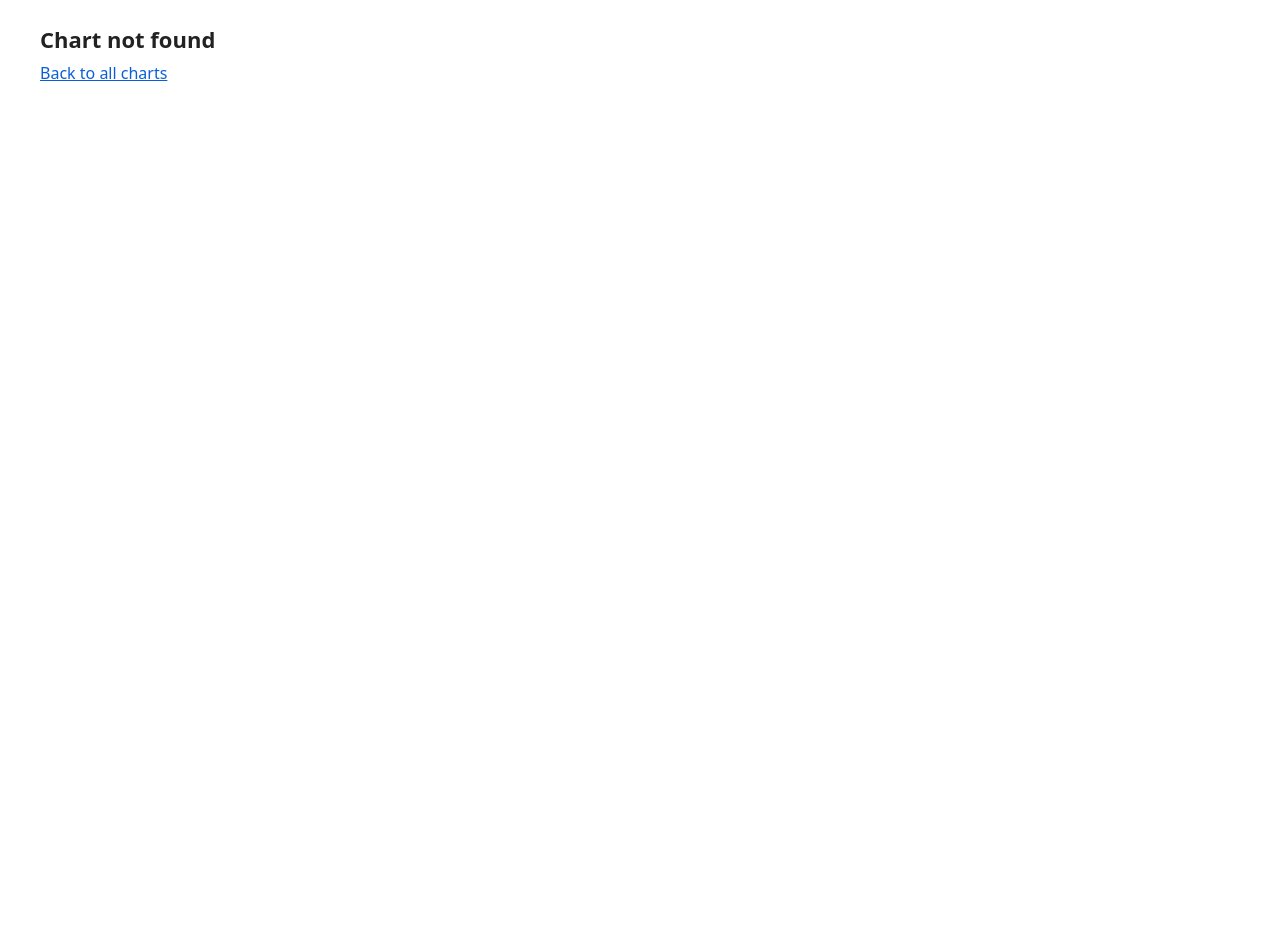
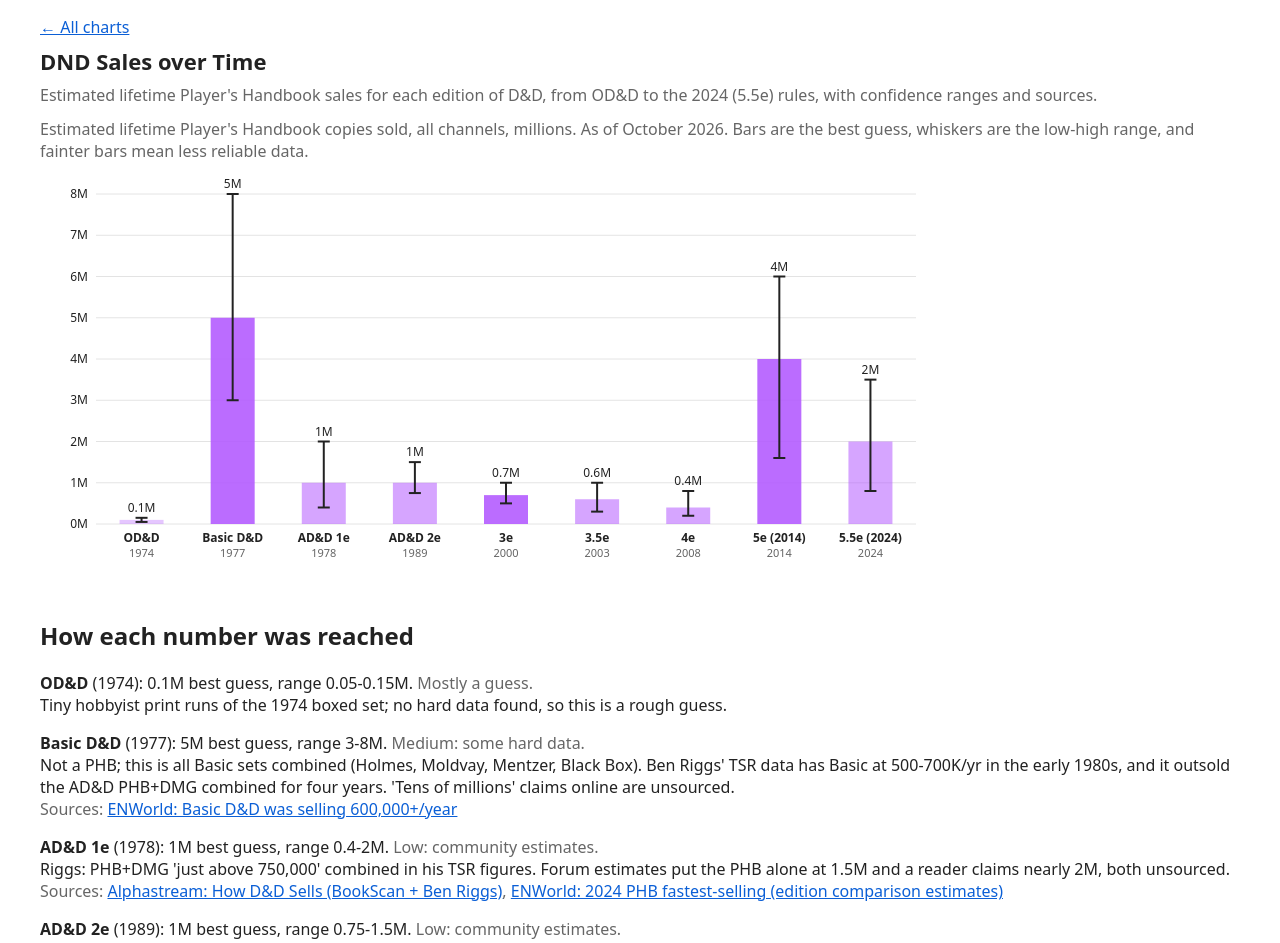
Before and after one commit to nathanphoffman/GraphData, a React (Vite) app: page /#/chart/dnd-sales in a window 1280 px wide. Before the commit this address had no page. Shown: the top 943 px of the page. Before the commit the page ends 800 px from the top, so only its background shows below. Built offline with nearby package versions, Linux system fonts and the light colour scheme.

Commit message:
added dnd sales overtime

```diff
--- /dev/null
+++ b/data/dnd-sales.json
@@ -0,0 +1,64 @@
+{
+ "title": "D&D Sales over Time",
+ "unit": "Estimated lifetime Player's Handbook copies sold, all channels, millions",
+ "asOf": "October 2026",
+ "editions": [
+  {
+   "id": "odnd", "name": "OD&D", "year": 1974, "low": 0.05, "best": 0.1, "high": 0.15, "confidence": "guess",
+   "note": "Tiny hobbyist print runs of the 1974 boxed set; no hard data found, so this is a rough guess.",
+   "sources": []
+  },
+  {
+   "id": "basic", "name": "Basic D&D", "year": 1977, "low": 3, "best": 5, "high": 8, "confidence": "medium",
+   "note": "Not a PHB; this is all Basic sets combined (Holmes, Moldvay, Mentzer, Black Box). Ben Riggs' TSR data has Basic at 500-700K/yr in the early 1980s, and it outsold the AD&D PHB+DMG combined for four years. 'Tens of millions' claims online are unsourced.",
+   "sources": ["enworld-basic-600k"]
+  },
+  {
+   "id": "1e", "name": "AD&D 1e", "year": 1978, "low": 0.4, "best": 1.0, "high": 2.0, "confidence": "low",
+   "note": "Riggs: PHB+DMG 'just above 750,000' combined in his TSR figures. Forum estimates put the PHB alone at 1.5M and a reader claims nearly 2M, both unsourced.",
+   "sources": ["alphastream", "enworld-5e-phb-thread"]
+  },
+  {
+   "id": "2e", "name": "AD&D 2e", "year": 1989, "low": 0.75, "best": 1.0, "high": 1.5, "confidence": "low",
+   "note": "Ryan Dancey (via forums): TSR sold 289,000 2e PHBs in 1998 alone. A YouTuber estimate cited on ENWorld says 750K lifetime.",
+   "sources": ["enworld-dancey", "enworld-5e-phb-thread"]
+  },
+  {
+   "id": "3e", "name": "3e", "year": 2000, "low": 0.5, "best": 0.7, "high": 1.0, "confidence": "medium",
+   "note": "WotC: the three core books passed 1M combined within about two years (roughly 300K each); Dancey: 300K PHBs in the first 30 days. Acaeum estimate of 150-200K PHBs/yr across the 3e era.",
+   "sources": ["enworld-dancey"]
+  },
+  {
+   "id": "3.5e", "name": "3.5e", "year": 2003, "low": 0.3, "best": 0.6, "high": 1.0, "confidence": "low",
+   "note": "Older recollection puts 3.5 at roughly 250-350K overall, but the 5e PHB sold 10x the 3.5 PHB in big-box channels alone, which implies hobby-store sales made up much of it.",
+   "sources": ["enworld-5e-lifetime"]
+  },
+  {
+   "id": "4e", "name": "4e", "year": 2008, "low": 0.2, "best": 0.4, "high": 0.8, "confidence": "low",
+   "note": "WotC court filings say 'hundreds of thousands'. Forum guesses range from 200K to under 800K. WotC never released totals.",
+   "sources": ["enworld-4e-court", "enworld-5e-phb-thread"]
+  },
+  {
+   "id": "5e", "name": "5e (2014)", "year": 2014, "low": 1.6, "best": 4.0, "high": 6.0, "confidence": "medium",
+   "note": "Floor: 1.56-1.6M PHBs through BookScan alone (US big-box/Amazon, mid-2023). BookScan is estimated at 23-34% to 85% of total depending on who you ask, so the true figure is higher; Teos Abadia's math implies 4.5-6M. Best guess is 4M for the 2014 book.",
+   "sources": ["alphastream", "enworld-5e-lifetime", "enworld-teos"]
+  },
+  {
+   "id": "5.5e", "name": "5.5e (2024)", "year": 2024, "low": 0.8, "best": 2.0, "high": 3.5, "confidence": "low",
+   "note": "In progress. BookScan saw only 3,773 US copies in launch week, but BookScan misses most hobby stores. WotC says the English PHB sold in one month what the 2014 PHB took nearly two years to sell, and 'strongest-ever start for D&D books' (Hasbro, Q3 2025). No lifetime numbers published; this is a guess.",
+   "sources": ["icv2-3773", "enworld-2024-core", "wotc-polygon"]
+  }
+ ],
+ "sources": {
+  "alphastream": {"label": "Alphastream: How D&D Sells (BookScan + Ben Riggs)", "url": "https://alphastream.org/index.php/2023/09/25/how-dd-sells-and-what-it-means-for-the-hobby/"},
+  "enworld-5e-lifetime": {"label": "ENWorld: 5E lifetime sales in North American big box stores", "url": "https://www.enworld.org/threads/5e-lifetime-sales-in-north-american-big-box-stores-revealed.698946/"},
+  "enworld-basic-600k": {"label": "ENWorld: Basic D&D was selling 600,000+/year", "url": "https://www.enworld.org/threads/basic-d-d-was-selling-600-000-year-at-one-point.689740/"},
+  "enworld-teos": {"label": "ENWorld: Teos Abadia estimates D&D revenue", "url": "https://www.enworld.org/threads/estimating-d-d%E2%80%99s-revenue-teos-abadia-crunches-the-numbers.700417/"},
+  "enworld-2024-core": {"label": "ENWorld: 2024 core rulebooks 'strongest-ever' start", "url": "https://www.enworld.org/posts/9785168/"},
+  "enworld-5e-phb-thread": {"label": "ENWorld: 2024 PHB fastest-selling (edition comparison estimates)", "url": "https://www.enworld.org/threads/2024-player%E2%80%99s-handbook-is-%E2%80%98fastest-selling-d-d-book-ever%E2%80%99.706875/page-22"},
+  "enworld-dancey": {"label": "ENWorld: Ryan Dancey figures for 2e and 3e PHBs", "url": "https://www.enworld.org/goto/post?id=7654091"},
+  "enworld-4e-court": {"label": "ENWorld: 4e court document sales statements", "url": "https://www.enworld.org/goto/post?id=4534902"},
+  "icv2-3773": {"label": "ICv2: Rolling for Initiative, 3,773 copies sold", "url": "https://icv2.com/articles/columns/view/57905/rolling-initiative-3-773-copies-sold"},
+  "wotc-polygon": {"label": "ICv2: 2024 PHB becomes fastest-selling D&D product ever", "url": "https://icv2.com/articles/news/view/57876/2024-players-handbook-becomes-fastest-selling-dungeons-dragons-product-ever"}
+ }
+}
--- /dev/null
+++ b/src/charts/dnd-sales/DndSales.tsx
@@ -0,0 +1,94 @@
+import data from "../../../data/dnd-sales.json";
+import type { Confidence, DndSalesData } from "./types";
+
+const model = data as DndSalesData;
+
+const WIDTH = 900;
+const HEIGHT = 420;
+const MARGIN = { top: 20, right: 24, bottom: 70, left: 56 };
+const PLOT_W = WIDTH - MARGIN.left - MARGIN.right;
+const PLOT_H = HEIGHT - MARGIN.top - MARGIN.bottom;
+
+const CONFIDENCE_OPACITY: Record<Confidence, number> = { guess: 0.35, low: 0.55, medium: 0.9 };
+const CONFIDENCE_LABEL: Record<Confidence, string> = {
+  guess: "Mostly a guess",
+  low: "Low: community estimates",
+  medium: "Medium: some hard data",
+};
+
+const maxValue = Math.ceil(Math.max(...model.editions.map((e) => e.high)));
+
+/** Editions are spaced evenly (oldest first) so close release years don't overlap. */
+const SLOT = PLOT_W / model.editions.length;
+const x = (index: number) => MARGIN.left + SLOT * (index + 0.5);
+const y = (value: number) => MARGIN.top + PLOT_H - (value / maxValue) * PLOT_H;
+
+export default function DndSales() {
+  const ticks = Array.from({ length: maxValue + 1 }, (_, i) => i);
+  const barWidth = 44;
+
+  return (
+    <div>
+      <p className="muted">
+        {model.unit}. As of {model.asOf}. Bars are the best guess, whiskers are the low-high range, and fainter bars
+        mean less reliable data.
+      </p>
+      <svg viewBox={`0 0 ${WIDTH} ${HEIGHT}`} role="img" aria-label="D&D sales by edition" style={{ width: "100%", maxWidth: WIDTH }}>
+        {ticks.map((t) => (
+          <g key={t}>
+            <line x1={MARGIN.left} x2={WIDTH - MARGIN.right} y1={y(t)} y2={y(t)} stroke="currentColor" opacity={0.12} />
+            <text x={MARGIN.left - 8} y={y(t) + 4} textAnchor="end" fontSize={12} fill="currentColor">
+              {t}M
+            </text>
+          </g>
+        ))}
+        {model.editions.map((e, i) => (
+          <g key={e.id}>
+            <rect
+              x={x(i) - barWidth / 2}
+              y={y(e.best)}
+              width={barWidth}
+              height={y(0) - y(e.best)}
+              fill="#b45cff"
+              opacity={CONFIDENCE_OPACITY[e.confidence]}
+            />
+            <line x1={x(i)} x2={x(i)} y1={y(e.low)} y2={y(e.high)} stroke="currentColor" strokeWidth={2} />
+            <line x1={x(i) - 6} x2={x(i) + 6} y1={y(e.low)} y2={y(e.low)} stroke="currentColor" strokeWidth={2} />
+            <line x1={x(i) - 6} x2={x(i) + 6} y1={y(e.high)} y2={y(e.high)} stroke="currentColor" strokeWidth={2} />
+            <text x={x(i)} y={y(e.high) - 6} textAnchor="middle" fontSize={12} fill="currentColor">
+              {e.best}M
+            </text>
+            <text x={x(i)} y={y(0) + 18} textAnchor="middle" fontSize={12} fontWeight={600} fill="currentColor">
+              {e.name}
+            </text>
+            <text x={x(i)} y={y(0) + 33} textAnchor="middle" fontSize={11} fill="currentColor" opacity={0.7}>
+              {e.year}
+            </text>
+          </g>
+        ))}
+      </svg>
+
+      <h2>How each number was reached</h2>
+      {model.editions.map((e) => (
+        <div key={e.id} style={{ marginBottom: "1rem" }}>
+          <strong>{e.name}</strong> ({e.year}): {e.best}M best guess, range {e.low}-{e.high}M.{" "}
+          <span className="muted">{CONFIDENCE_LABEL[e.confidence]}.</span>
+          <div>{e.note}</div>
+          {e.sources.length > 0 && (
+            <div className="muted">
+              Sources:{" "}
+              {e.sources.map((key, i) => (
+                <span key={key}>
+                  {i > 0 && ", "}
+                  <a href={model.sources[key].url} target="_blank" rel="noreferrer">
+                    {model.sources[key].label}
+                  </a>
+                </span>
+              ))}
+            </div>
+          )}
+        </div>
+      ))}
+    </div>
+  );
+}
--- /dev/null
+++ b/src/charts/dnd-sales/types.ts
@@ -0,0 +1,25 @@
+/** Shape of data/dnd-sales.json. */
+export type Confidence = "guess" | "low" | "medium";
+
+export interface Edition {
+  id: string;
+  name: string;
+  /** Release year; sets the position on the time axis. */
+  year: number;
+  /** Millions of Player's Handbook copies (lifetime, all channels). */
+  low: number;
+  best: number;
+  high: number;
+  confidence: Confidence;
+  note: string;
+  /** Keys into `sources`. */
+  sources: string[];
+}
+
+export interface DndSalesData {
+  title: string;
+  unit: string;
+  asOf: string;
+  editions: Edition[];
+  sources: Record<string, { label: string; url: string }>;
+}
--- a/src/charts/registry.ts
+++ b/src/charts/registry.ts
@@ -4,6 +4,7 @@
 import NeuronIntelligence from "./neuron-intelligence/NeuronIntelligence";
 import RuleOfAuthorship from "./rule-of-authorship/RuleOfAuthorship";
 import MaintainabilityCalculator from "./maintainability-calculator/MaintainabilityCalculator";
+import DndSales from "./dnd-sales/DndSales";
 
 export interface ChartEntry {
   /** URL slug, e.g. #/chart/language-outlook */
@@ -52,6 +53,13 @@
       "A two-axis map of economic systems (orientation vs. size of power) with a band of historical stability, the U.S. 1865-present, and where well-known figures sit.",
     component: EconomicSystemsMap,
   },
+  {
+    id: "dnd-sales",
+    title: "DND Sales over Time",
+    description:
+      "Estimated lifetime Player's Handbook sales for each edition of D&D, from OD&D to the 2024 (5.5e) rules, with confidence ranges and sources.",
+    component: DndSales,
+  },
 ];
 
 export function findChart(id: string | undefined): ChartEntry | undefined {
```
